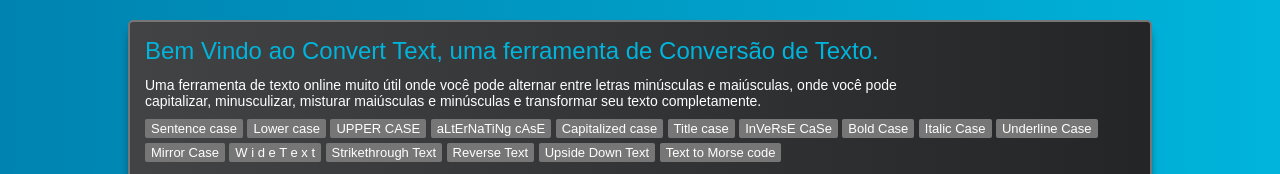
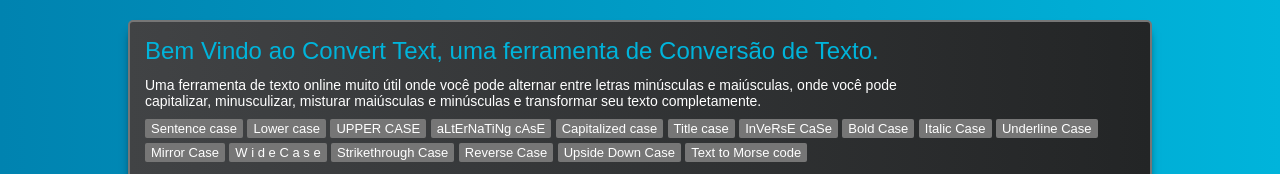
Before and after one commit to AndersonBones/ConverText, a plain HTML site: page index.html in a window 1280 px wide. Shown: the top 174 px of the page. Drawn offline with Linux system fonts and the light colour scheme; a web font is replaced by a local one.

Commit message:
update name buttons

```diff
--- a/index.html
+++ b/index.html
@@ -35,10 +35,10 @@
             <button onclick="ItalicCase()">Italic Case</button>
             <button onclick="UnderlineCase()">Underline Case</button>
             <button onclick="MirrorCase()">Mirror Case</button>
-            <button onclick="WideText()">W i d e  T e x t</button>
-            <button onclick="StrikethroughCase()">Strikethrough Text</button>
-            <button onclick="ReverseCase()">Reverse Text</button>
-            <button onclick="UpsideDownCase()">Upside Down Text</button>
+            <button onclick="WideText()">W i d e  C a s e</button>
+            <button onclick="StrikethroughCase()">Strikethrough Case</button>
+            <button onclick="ReverseCase()">Reverse Case</button>
+            <button onclick="UpsideDownCase()">Upside Down Case</button>
             <button onclick="MorseCode()">Text to Morse code</button>
 
         </div>
```
